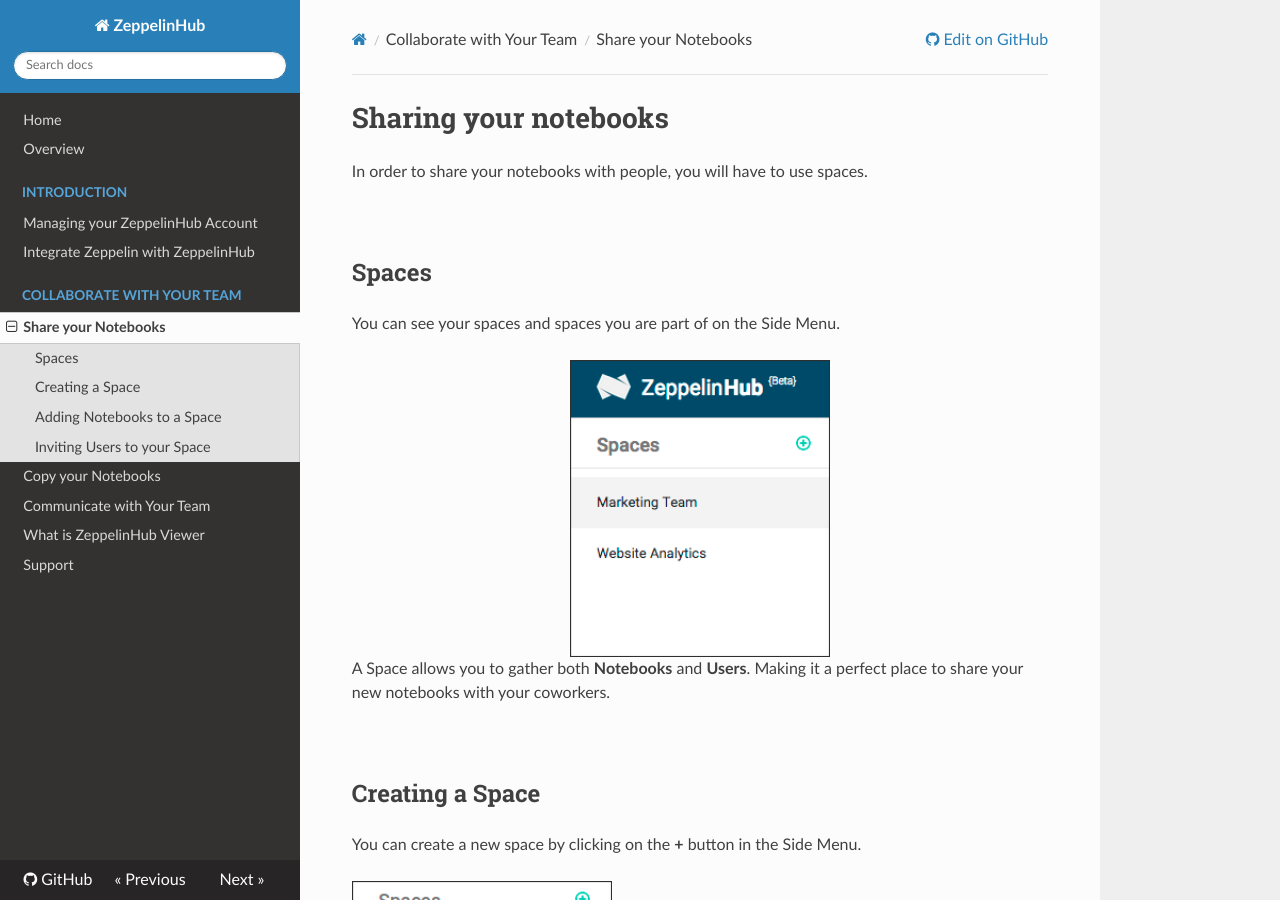
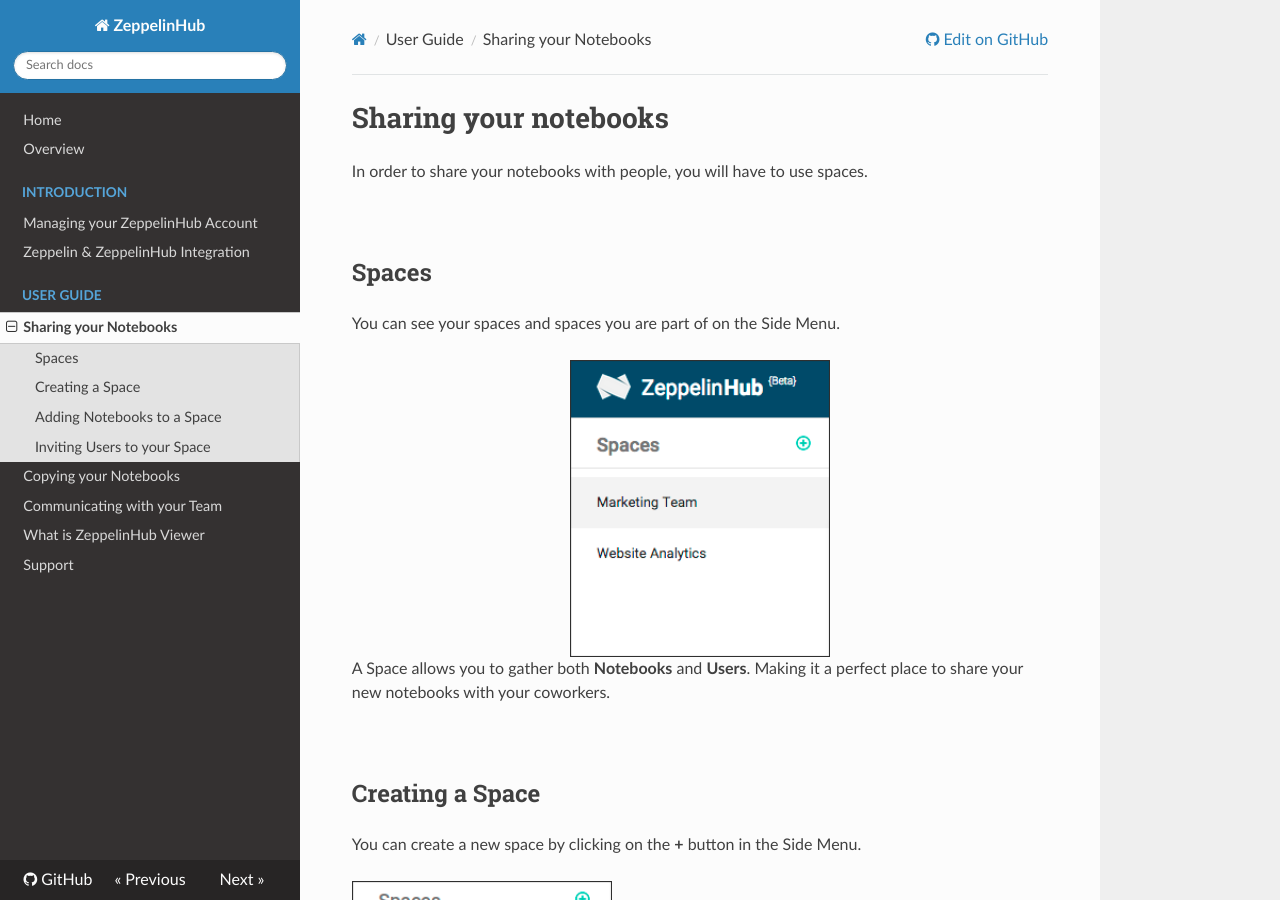
Before and after one commit to jacksu/zeppelinhub-documentation, an MkDocs documentation site: the page built from docs/sharing_notebooks.md, in a window 1280 px wide and 900 px high. Built offline with MkDocs 1.6.1, drawn with Linux system fonts in a browser that asks for light colours; nearby versions of some CDN libraries; old or Windows-style settings are respelled for this version of MkDocs.

Commit message:
Change file listing structure

```diff
--- a/mkdocs.yml
+++ b/mkdocs.yml
@@ -10,11 +10,11 @@
 - Overview: overview.md
 - Introduction:
     - Managing your ZeppelinHub Account: zeppelinhub_account.md
-    - Integrate Zeppelin with ZeppelinHub: zeppelin_integration.md
-- Collaborate with Your Team:
-    - Share your Notebooks: sharing_notebooks.md
-    - Copy your Notebooks: copying_notebooks.md
-    - Communicate with Your Team: communicate.md
+    - Zeppelin & ZeppelinHub Integration: zeppelin_integration.md
+- User Guide:
+    - Sharing your Notebooks: sharing_notebooks.md
+    - Copying your Notebooks: copying_notebooks.md
+    - Communicating with your Team: communicate.md
 - What is ZeppelinHub Viewer: zeppelinhub_viewer.md
 - Support: support.md
 
```
